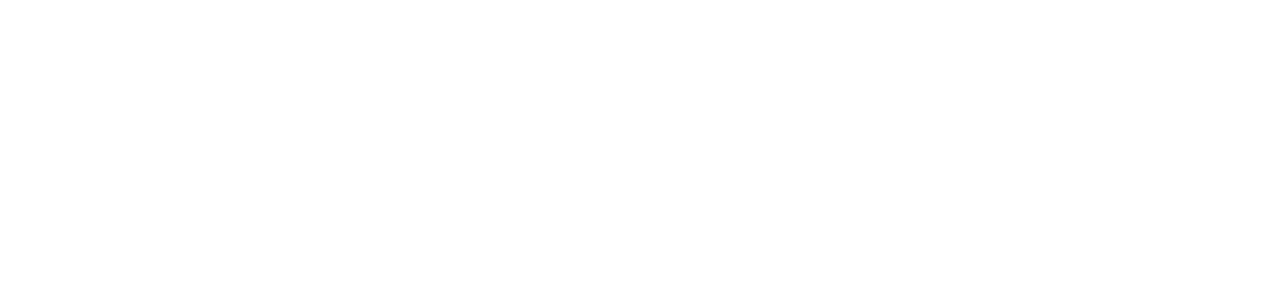
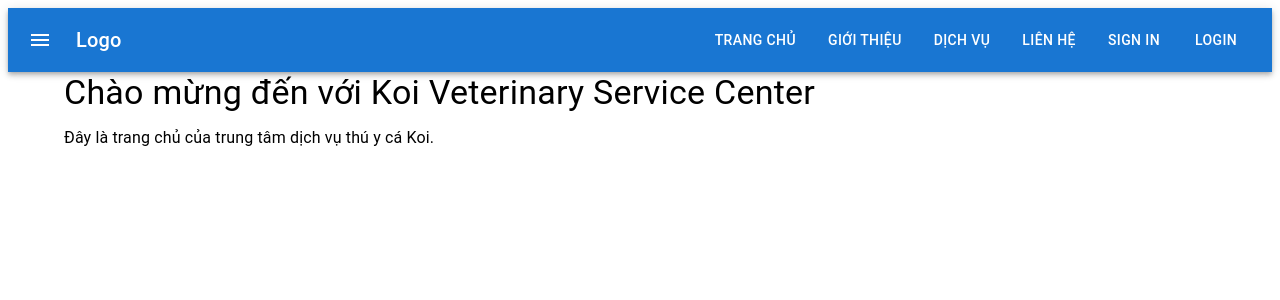
Before and after one commit to JonnyTran411/Koi-Veterinary-Service-Center, a React (Create React App) app in the folder kvsc-fe-app/: page / in a window 1280 px wide. Before the commit this address had no page. Shown: the top 300 px of the page. Built offline with nearby package versions, Linux system fonts and the light colour scheme.

Commit message:
Fix structure routes and Add navigation basic

```diff
--- a/kvsc-fe-app/src/App.js
+++ b/kvsc-fe-app/src/App.js
@@ -1,13 +1,53 @@
 import React from "react";
-import { BrowserRouter as Router } from "react-router-dom";
-import AppRoutes from "./routes/AppRoutes";
+import {
+  Route,
+  BrowserRouter as Router,
+  Routes,
+  useLocation,
+} from "react-router-dom";
+import ForgetPassword from "./components/auth/forgot-password/ForgetPassword";
+import Login from "./components/auth/login/Login";
+import Register from "./components/auth/register/Register";
+import HomePage from "./components/home/Homepage";
+import Navigation from "./components/navigation/Navigation";
 
 function App() {
   return (
     <Router>
-      <AppRoutes />
+      <AppContent />
     </Router>
   );
 }
 
+function AppContent() {
+  const location = useLocation();
+
+  // Danh sách các đường dẫn không hiển thị thanh điều hướng và chân trang
+  const authPaths = ["/login", "/register", "/forgot-password"];
+
+  // Kiểm tra xem đường dẫn hiện tại có nằm trong danh sách không
+  const shouldHideNavAndFooter = authPaths.includes(location.pathname);
+
+  return (
+    <>
+      {/* Hiển thị Navigation nếu không nằm trong authPaths */}
+      {!shouldHideNavAndFooter && <Navigation />}
+
+      <Routes>
+        <Route path="/" element={<HomePage />} />
+        {/* <Route path="/gioi-thieu" element={<GioiThieu />} /> */}
+        {/* <Route path="/dich-vu" element={<DichVu />} /> */}
+        {/* <Route path="/lien-he" element={<LienHe />} /> */}
+        <Route path="/login" element={<Login />} />
+        <Route path="/register" element={<Register />} />
+        <Route path="/forgot-password" element={<ForgetPassword />} />
+        {/* Thêm các route khác nếu cần */}
+      </Routes>
+
+      {/* Hiển thị Footer nếu không nằm trong authPaths */}
+      {/* {!shouldHideNavAndFooter && <Footer />} */}
+    </>
+  );
+}
+
 export default App;
--- /dev/null
+++ b/kvsc-fe-app/src/components/home/Homepage.jsx
@@ -0,0 +1,17 @@
+import { Container, Typography } from "@mui/material";
+import React from "react";
+
+const HomePage = () => {
+  return (
+    <Container>
+      <Typography variant="h4" component="h1" gutterBottom>
+        Chào mừng đến với Koi Veterinary Service Center
+      </Typography>
+      <Typography variant="body1">
+        Đây là trang chủ của trung tâm dịch vụ thú y cá Koi.
+      </Typography>
+    </Container>
+  );
+};
+
+export default HomePage;
--- /dev/null
+++ b/kvsc-fe-app/src/components/navigation/Navigation.jsx
@@ -0,0 +1,58 @@
+import MenuIcon from "@mui/icons-material/Menu";
+import {
+  AppBar,
+  Box,
+  Button,
+  IconButton,
+  Toolbar,
+  Typography,
+} from "@mui/material";
+import React from "react";
+import { Link as RouterLink } from "react-router-dom";
+
+const Navigation = () => {
+  return (
+    <AppBar position="static">
+      <Toolbar>
+        {/* Biểu tượng Menu */}
+        <IconButton
+          edge="start"
+          color="inherit"
+          aria-label="menu"
+          sx={{ mr: 2 }}
+        >
+          <MenuIcon />
+        </IconButton>
+
+        {/* Logo / Tiêu đề */}
+        <Typography variant="h6" sx={{ flexGrow: 1 }}>
+          Logo
+        </Typography>
+
+        {/* Các nút điều hướng */}
+        <Box sx={{ display: "flex", gap: 2 }}>
+          <Button color="inherit" component={RouterLink} to="/">
+            Trang chủ
+          </Button>
+          <Button color="inherit" component={RouterLink} to="/about">
+            Giới thiệu
+          </Button>
+          <Button color="inherit" component={RouterLink} to="/services">
+            Dịch vụ
+          </Button>
+          <Button color="inherit" component={RouterLink} to="/contact">
+            Liên hệ
+          </Button>
+          <Button color="inherit" component={RouterLink} to="/register">
+            Sign In
+          </Button>
+          <Button color="inherit" component={RouterLink} to="/login">
+            Login
+          </Button>
+        </Box>
+      </Toolbar>
+    </AppBar>
+  );
+};
+
+export default Navigation;
--- /dev/null
+++ b/kvsc-fe-app/src/components/navigation/Navigation.scss
@@ -0,0 +1,31 @@
+.root {
+  flex-grow: 1;
+}
+
+.menuButton {
+  margin-right: 16px; // Assuming theme.spacing(2) is 16px
+}
+
+.title {
+  flex-grow: 1;
+}
+
+.navItems {
+  margin-left: 16px; // Assuming theme.spacing(2) is 16px
+}
+
+.appBar {
+  background-color: #3f51b5; // Example color, adjust as needed
+}
+
+.toolbar {
+  display: flex;
+  justify-content: space-between;
+}
+
+.button {
+  color: white;
+  &:hover {
+    background-color: rgba(255, 255, 255, 0.1);
+  }
+}
--- a/kvsc-fe-app/src/routes/AppRoutes.js
+++ /dev/null
@@ -1,11 +0,0 @@
-import React from "react";
-import AuthRoutes from "./AuthRoutes";
-
-const AppRoutes = () => {
-  return (
-    <div>
-      <AuthRoutes />
-    </div>
-  );
-};
-export default AppRoutes;
--- a/kvsc-fe-app/src/routes/AuthRoutes.js
+++ /dev/null
@@ -1,16 +0,0 @@
-import React from "react";
-import { Route, Routes } from "react-router-dom";
-import ForgetPassword from "../components/auth/forgot-password/ForgetPassword";
-import Login from "../components/auth/login/Login";
-import Register from "../components/auth/register/Register";
-
-const AuthRoutes = () => {
-  return (
-    <Routes>
-      <Route path="/login" element={<Login />} />
-      <Route path="/register" element={<Register />} />
-      <Route path="/forgot-password" element={<ForgetPassword />} />
-    </Routes>
-  );
-};
-export default AuthRoutes;
```
Also changed, not shown: kvsc-fe-app/src/components/home/Homepage.scss (added).
